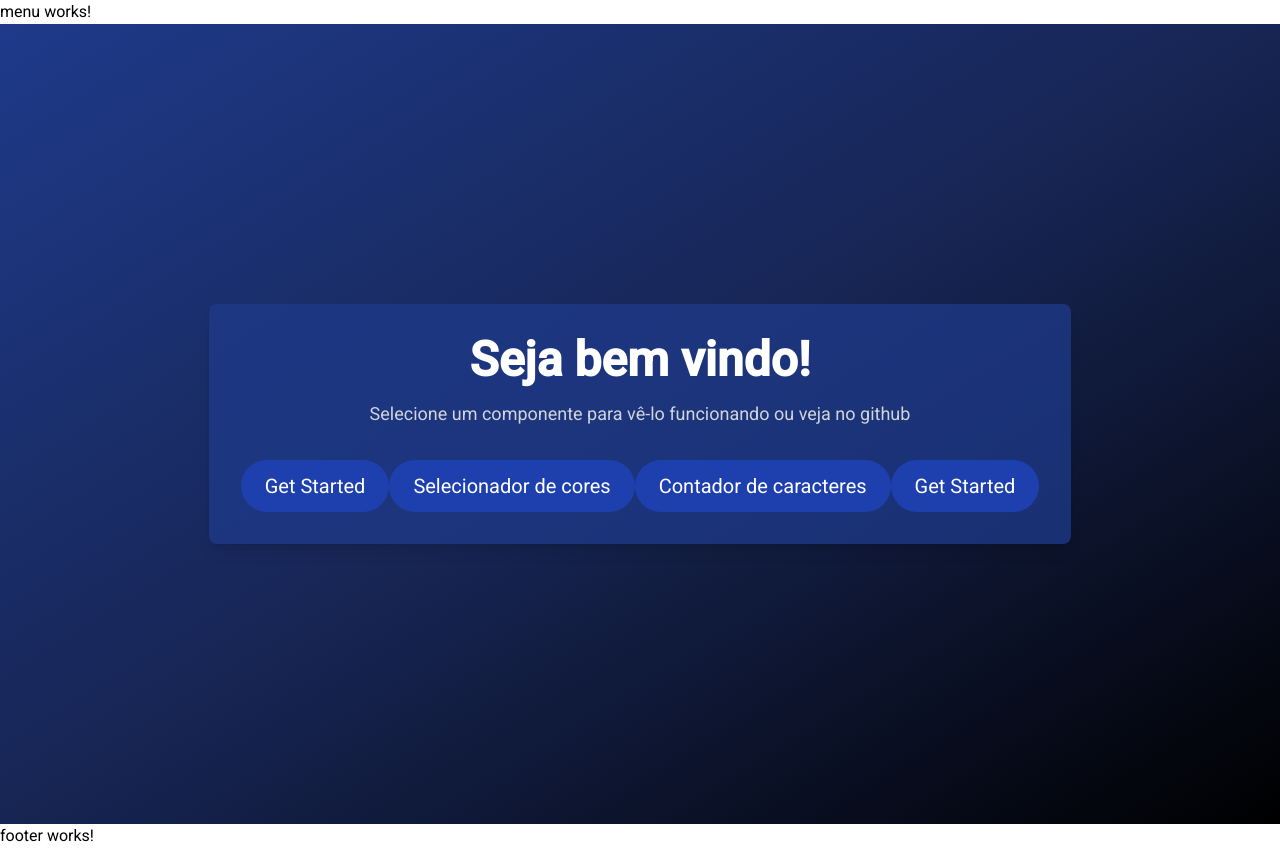
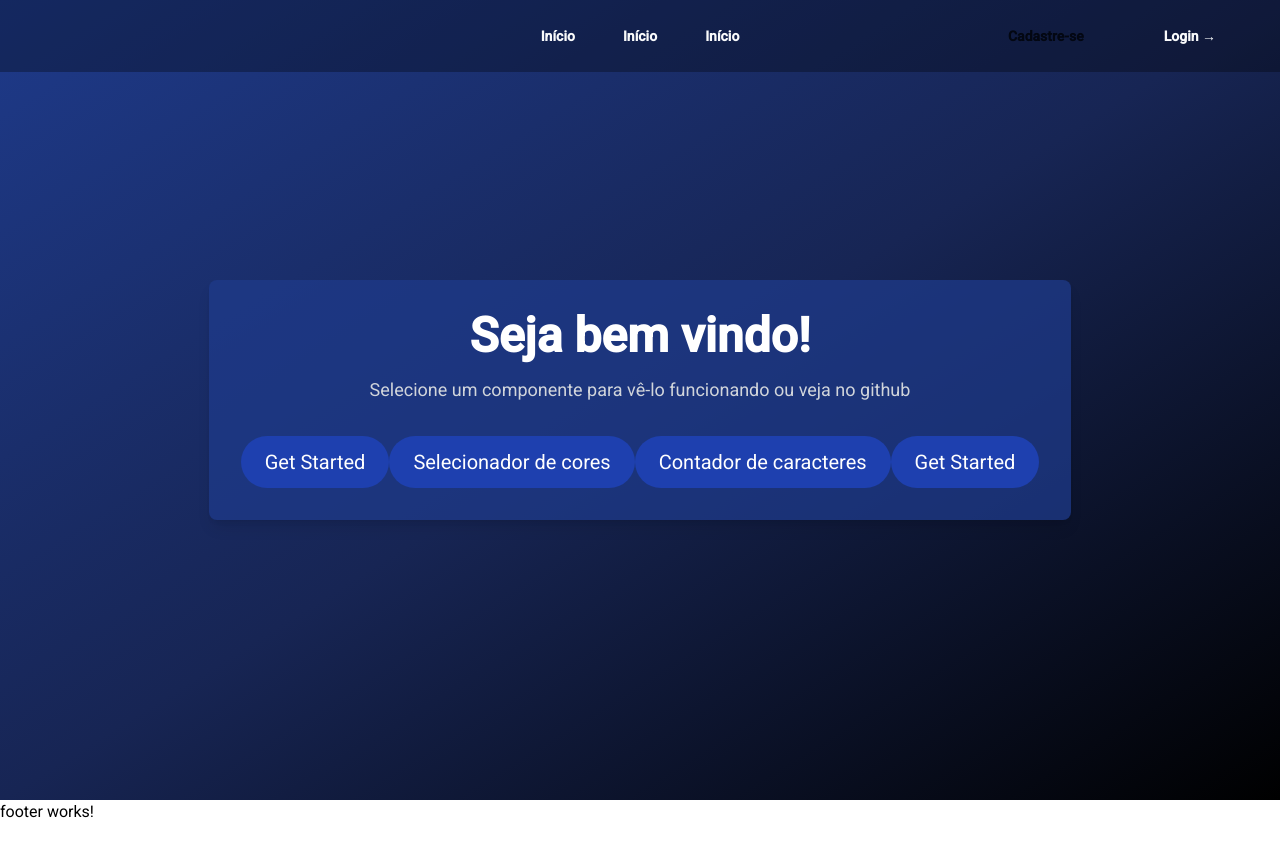
Before and after one commit to RodrigoMarques6/utilidadesParaProjetos, an Angular app: page / in a window 1280 px wide. After the commit the page ends 824 px from the top, so only its background shows below. Built offline with nearby package versions, Linux system fonts and the light colour scheme.

Commit message:
feat/adicionando menu ao projeto

```diff
--- a/src/app/app.config.ts
+++ b/src/app/app.config.ts
@@ -5,5 +5,5 @@ import { routes } from './app.routes';
 import { provideAnimationsAsync } from '@angular/platform-browser/animations/async';
 
 export const appConfig: ApplicationConfig = {
-  providers: [provideRouter(routes), provideAnimationsAsync(), provideAnimationsAsync()]
+  providers: [provideRouter(routes), provideAnimationsAsync(), provideAnimationsAsync(), provideAnimationsAsync()]
 };
--- a/src/app/components/menu/menu.component.html
+++ b/src/app/components/menu/menu.component.html
@@ -1 +1,80 @@
-<p>menu works!</p>
+<header
+  class="bg-black bg-opacity-30 bg-blend-multiply fixed w-full top-0 z-50"
+>
+  <nav
+    class="max-w-screen-xl mx-auto flex items-center justify-between p-6 lg:px-8"
+    aria-label="Global"
+  >
+    <div class="flex lg:flex-1">
+      <a href="#" class="w-48 -m-1.5 p-1.5">
+        <span class="sr-only">Projeto</span>
+      </a>
+    </div>
+    <div class="hidden lg:flex lg:gap-x-12">
+      <a
+        href="#"
+        class="text-sm font-semibold leading-6 text-gray-50 hover:underline"
+        >Início</a
+      >
+      <a
+        href="#"
+        class="text-sm font-semibold leading-6 text-gray-50 hover:underline"
+        >Início</a
+      >
+      <a
+        href="#"
+        class="text-sm font-semibold leading-6 text-gray-50 hover:underline"
+        >Início</a
+      >
+    </div>
+    <div class="hidden lg:flex lg:flex-1 lg:justify-end">
+      <button
+        class="text-sm dark:bg-white font-semibold mr-4 leading-6 px-8 text-gray-950"
+        mat-flat-button
+      >
+        <span> Cadastre-se </span>
+      </button>
+      <button
+        class="text-sm font-semibold leading-6 px-8 text-gray-50"
+        mat-flat-button
+        color="primary"
+      >
+        <span> Login <span aria-hidden="true">&rarr;</span> </span>
+      </button>
+    </div>
+
+    <button mat-button class="lg:hidden" [matMenuTriggerFor]="menu">
+      <mat-icon class="text-white text-lg">menu</mat-icon>
+      <mat-menu #menu="matMenu" class="lg:hidden dark:bg-default">
+        <button mat-menu-item class="justify-center">
+          <a href="#" class="text-sm font-semibold leading-6">Início</a>
+        </button>
+        <button mat-menu-item class="justify-center">
+          <a
+            href="#"
+            class="text-sm font-semibold leading-6 text-black dark:text-white"
+            >Produtos</a
+          >
+        </button>
+        <button mat-menu-item class="justify-center">
+          <a href="#" class="text-sm font-semibold leading-6">Notícias</a>
+        </button>
+
+        <div class="border-t border-primary">
+          <button
+            class="text-sm font-semibold leading-6 text-gray-950 justify-center dark:text-white"
+            mat-menu-item
+          >
+            <a> Cadastre-se </a>
+          </button>
+          <button
+            class="text-sm font-semibold leading-6 text-gray-50 bg-primary justify-center"
+            mat-menu-item
+          >
+            <a> Login <span aria-hidden="true">&rarr;</span> </a>
+          </button>
+        </div>
+      </mat-menu>
+    </button>
+  </nav>
+</header>
```
Also changed, not shown: src/app/components/main/main.component.ts (+2 -5 lines), src/app/components/menu/menu.component.ts (+6 -5 lines), 1 other file (tests, documents, lock files or other folders).
